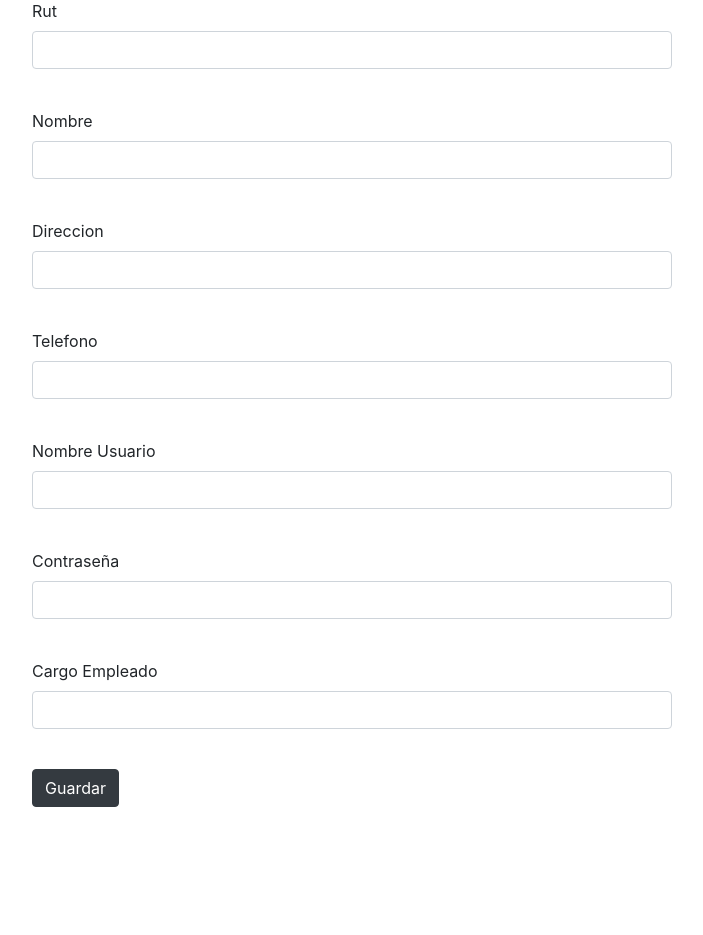
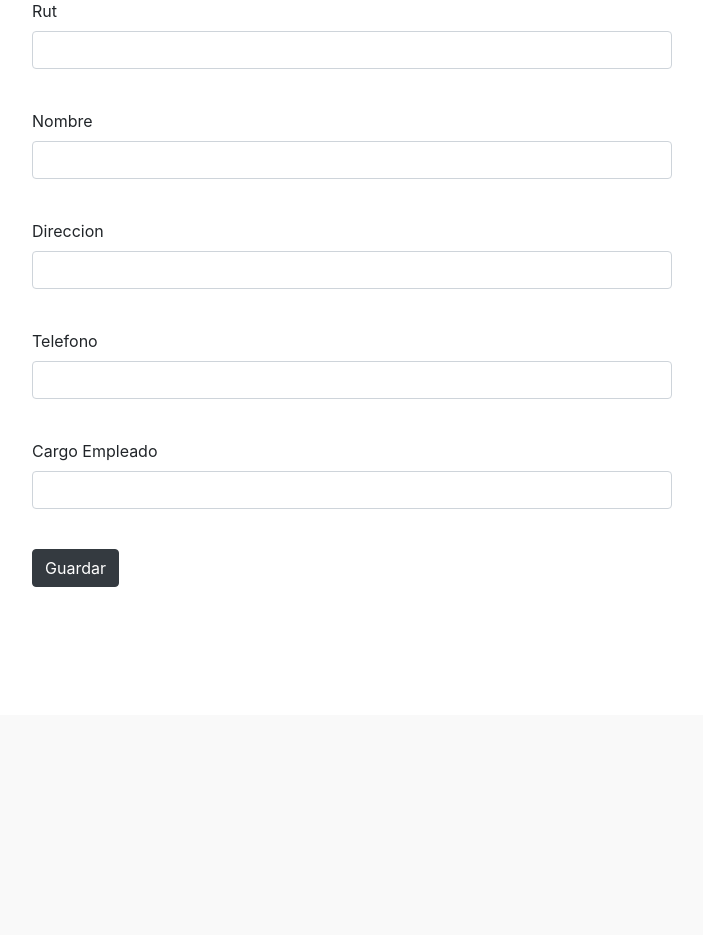
Before and after one commit to xSteelReaper/yuyitos, a Django app: page /agregarEmpleado in a window 1280 px wide. Shown: the part 306-1241 px from the top of the page, without its empty margins (288-991 px from the left). After the commit the page ends 893 px from the top, so only its background shows below. Run offline with Django 3.2, Linux system fonts and the light colour scheme; the visitor is signed in with stand-in values (Sample User, id 1); some libraries are stand-ins or nearby versions.

Commit message:
Se arreglo algo en models de empleado

```diff
--- a/almacen/core/models.py
+++ b/almacen/core/models.py
@@ -8,8 +8,6 @@ class Empleado (models.Model):
     nombre_empleado = models.CharField(max_length=100)
     direccion_empleado = models.CharField(max_length=200)
     telefono_empleado = models.CharField(max_length=20)
-    nombre_usuario = models.CharField(max_length=50)
-    contraseña_empleado = models.CharField(max_length=50)
     cargo_empleado = models.CharField(max_length=100)
 
     def __str__(self):
--- a/almacen/core/templates/agregar_empleados.html
+++ b/almacen/core/templates/agregar_empleados.html
@@ -85,17 +85,6 @@
         </div>
         <br>
 
-        <div class="form-group">
-        <label for="nombre_usuario">Nombre Usuario</label>
-        <input class="form-control" type="text" name="nombre_usuario" id="nombre_usuario">
-        </div>
-        <br>
-
-        <div class="form-group">
-        <label for="contraseña_empleado">Contraseña</label>
-        <input class="form-control" type="password" name="contraseña_empleado" id="contraseña_empleado">
-        </div>
-        <br>
 
         <div class="form-group">
         <label for="cargo_empleado">Cargo Empleado</label>
--- a/almacen/core/templates/listar_empleados.html
+++ b/almacen/core/templates/listar_empleados.html
@@ -58,7 +58,6 @@
                     <th>Nombre</th>
                     <th>Direccion</th>
                     <th>Telefono</th>
-                    <th>Nombre Usuario</th>
                     <th>Cargo</th>
                     <th>Acciones</th>
                 </tr>
@@ -71,7 +70,7 @@
                 <td>{{ e.3 }}</td>
                 <td>{{ e.4 }}</td>
                 <td>{{ e.5 }}</td>
-                <td>{{ e.7 }}</td>
+
                 <td>
                     <a type="button" href="{% url 'modificar_empleado' id=e.0 %}" class="btn btn-warning"><i class="fa fa-pencil"> Editar</i></a>
                     <a type="button" href="#" onclick="eliminarEmpleado('{{e.0}}')" class="btn btn-danger"><i class="fa fa-trash"> Eliminar</i></a>
--- a/almacen/core/views.py
+++ b/almacen/core/views.py
@@ -179,11 +179,9 @@ def agregarempleados(request):
         NOMBRE_EMPLEADO = request.POST.get('nombre_empleado')
         DIRECCION_EMPLEADO = request.POST.get('direccion_empleado')
         TELEFONO_EMPLEADO = request.POST.get('telefono_empleado')
-        NOMBRE_USUARIO = request.POST.get('nombre_usuario')
-        CONTRASEÑA_EMPLEADO = request.POST.get('contraseña_empleado')
         CARGO_EMPLEADO = request.POST.get('cargo_empleado')
         salida = agregar_empleado(RUT_EMPLEADO, NOMBRE_EMPLEADO, DIRECCION_EMPLEADO, TELEFONO_EMPLEADO,
-                                  NOMBRE_USUARIO, CONTRASEÑA_EMPLEADO, CARGO_EMPLEADO)
+                                  CARGO_EMPLEADO)
 
         if salida == 1:
             # data['mensaje'] = 'Agregado Correctamente'
@@ -197,12 +195,12 @@ def agregarempleados(request):
 
 
 def agregar_empleado(RUT_EMPLEADO, NOMBRE_EMPLEADO, DIRECCION_EMPLEADO, TELEFONO_EMPLEADO,
-                     NOMBRE_USUARIO, CONTRASEÑA_EMPLEADO, CARGO_EMPLEADO):
+                      CARGO_EMPLEADO):
     django_cursor = connection.cursor()
     cursor = django_cursor.connection.cursor()
     salida = cursor.var(cx_Oracle.NUMBER)
     cursor.callproc('SP_AGREGAR_EMPLEADOS', [RUT_EMPLEADO, NOMBRE_EMPLEADO, DIRECCION_EMPLEADO, TELEFONO_EMPLEADO,
-                                             NOMBRE_USUARIO, CONTRASEÑA_EMPLEADO, CARGO_EMPLEADO, salida])
+                                             CARGO_EMPLEADO, salida])
     return salida.getvalue()
 
 @login_required(login_url="login")
@@ -222,9 +220,7 @@ def modificarEmpleado(request, id):
     nombre = lista[0][2]
     direccion = lista[0][3]
     telefono = lista[0][4]
-    usuario = lista[0][5]
-    contraseña = lista[0][6]
-    cargo = lista[0][7]
+    cargo = lista[0][5]
 
     if request.method == 'POST':
         id_modificando = request.POST.get('id_editando')
@@ -232,11 +228,9 @@ def modificarEmpleado(request, id):
         NOMBRE_EMPLEADO = request.POST.get('nombre_empleado_edit')
         DIRECCION_EMPLEADO = request.POST.get('direccion_empleado_edit')
         TELEFONO_EMPLEADO = request.POST.get('telefono_empleado_edit')
-        NOMBRE_USUARIO = request.POST.get('nombre_usuario_edit')
-        CONTRASEÑA_EMPLEADO = request.POST.get('contraseña_empleado_edit')
         CARGO_EMPLEADO = request.POST.get('cargo_empleado_edit')
         salida = modificar_empleado(id_modificando, RUT_EMPLEADO, NOMBRE_EMPLEADO, DIRECCION_EMPLEADO, TELEFONO_EMPLEADO,
-                                  NOMBRE_USUARIO, CONTRASEÑA_EMPLEADO, CARGO_EMPLEADO)
+                                  CARGO_EMPLEADO)
         messages.success(request, "modificado correctamente")
 
     return render(request, 'editar_empleados.html', {
@@ -246,19 +240,17 @@ def modificarEmpleado(request, id):
         "nombre" : nombre,
         "direccion" : direccion,
         "telefono" : telefono,
-        "usuario" : usuario,
-        "contraseña" : contraseña,
         "cargo" : cargo,
     })
 
 def modificar_empleado(id_modificando, RUT_EMPLEADO, NOMBRE_EMPLEADO, DIRECCION_EMPLEADO, TELEFONO_EMPLEADO,
-                                  NOMBRE_USUARIO, CONTRASEÑA_EMPLEADO, CARGO_EMPLEADO):
+                                  CARGO_EMPLEADO):
     django_cursor = connection.cursor()
     cursor = django_cursor.connection.cursor()
     salida = cursor.var(cx_Oracle.NUMBER)
     cursor.callproc('SP_MODIFICAR_EMPLEADO', [
                     id_modificando, RUT_EMPLEADO, NOMBRE_EMPLEADO, DIRECCION_EMPLEADO, TELEFONO_EMPLEADO,
-                                  NOMBRE_USUARIO, CONTRASEÑA_EMPLEADO, CARGO_EMPLEADO, salida])
+                                  CARGO_EMPLEADO, salida])
     return salida.getvalue()
 
 
```
Also changed, not shown: almacen/core/templates/editar_empleados.html (+0 -12 lines), almacen/core/migrations/0016_auto_20210602_2356.py (added).
